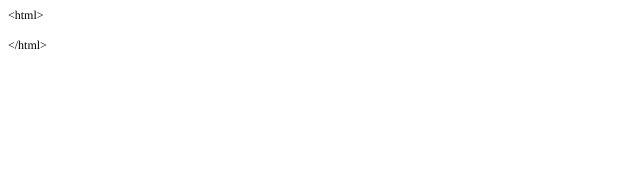
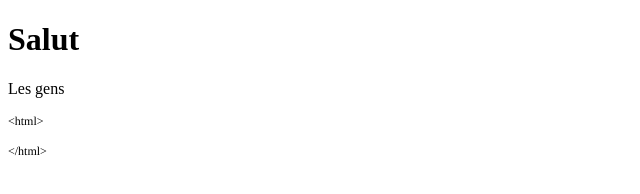
Before and after one commit to Belu81/Projet-de-test, a plain HTML site: page index.html in a window 1280 px wide. Shown: the whole page, without its empty margins (0-640 px from the left). Drawn offline with Linux system fonts and the light colour scheme.

Commit message:
Formattage HTML

```diff
--- a/index.html
+++ b/index.html
@@ -13,6 +13,8 @@
   </style>
 </head>
 <body>
+    <h1>Salut</h1>
+    <p>Les gens</p>
 <p class="p1"><span class="s1">&lt;html&gt;</span></p>
 <p class="p2"><span class="s1"></span><br></p>
 <p class="p1"><span class="s1">&lt;/html&gt;</span></p>
```
